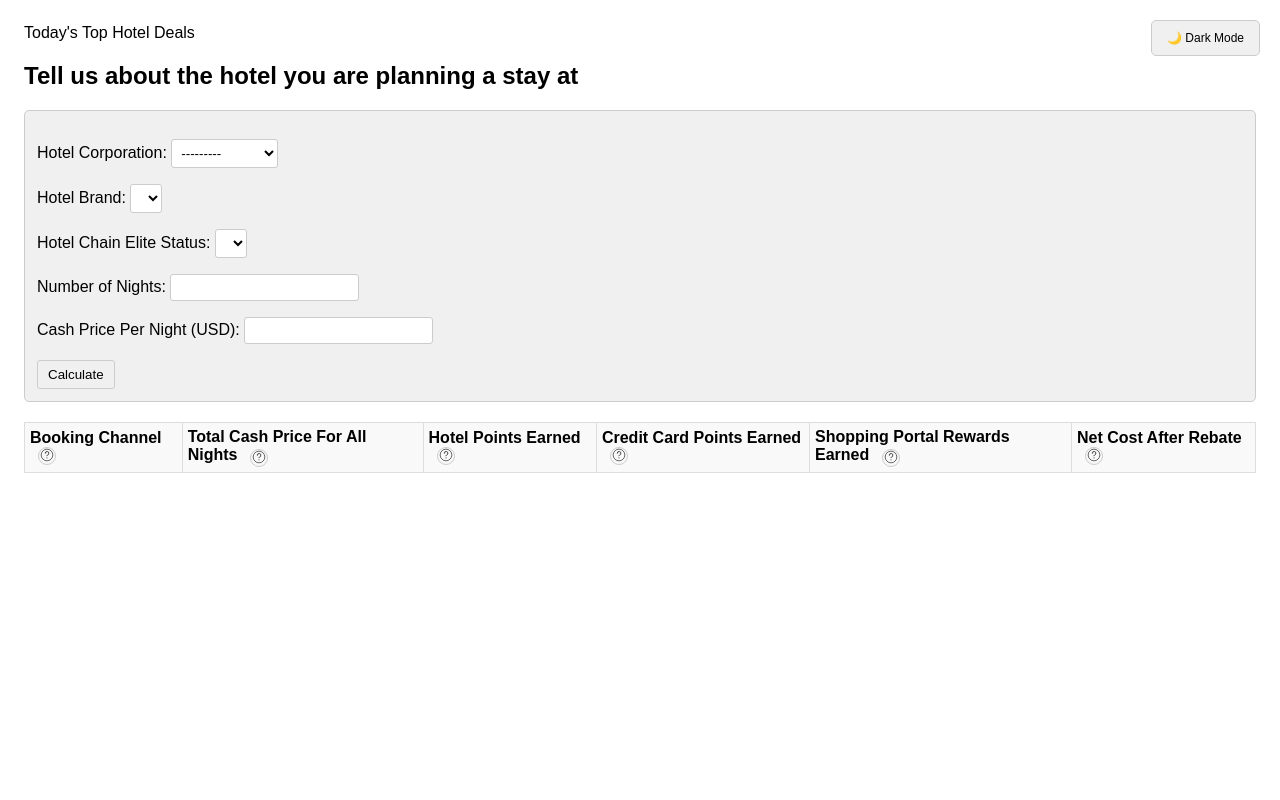
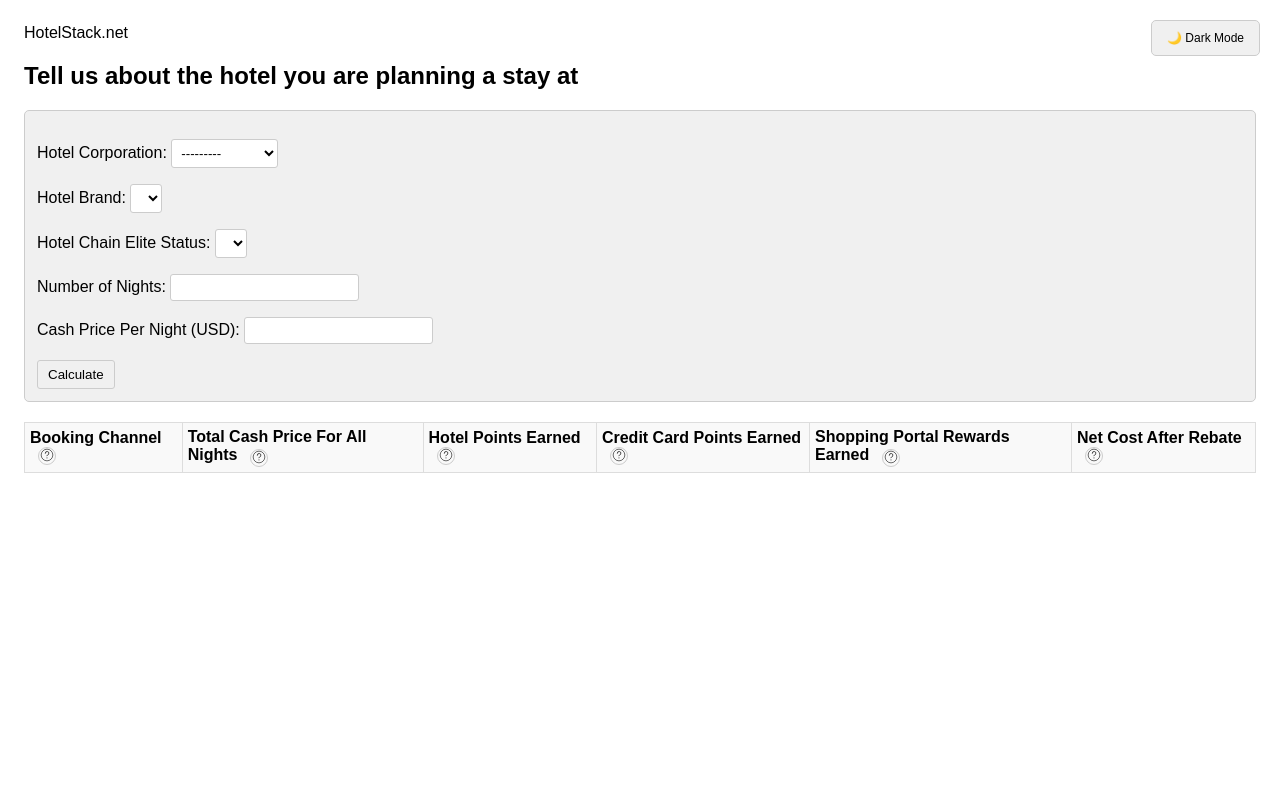
Before and after one commit to corile/hello, a Django app: page / in a window 1280 px wide. Run offline with Django 4.2, Linux system fonts and the light colour scheme; data comes from the database, SQL or seed files in the repository; lists and menus that the app fills with data are empty.

Commit message:
Update page title in hotel_card.html to reflect site branding

```diff
--- a/hotelrebates/templates/hotel_card.html
+++ b/hotelrebates/templates/hotel_card.html
@@ -1,4 +1,4 @@
-{% block title %}Today's Top Hotel Deals{% endblock %}
+{% block title %}HotelStack.net{% endblock %}
 
 <style>
     :root {
```
